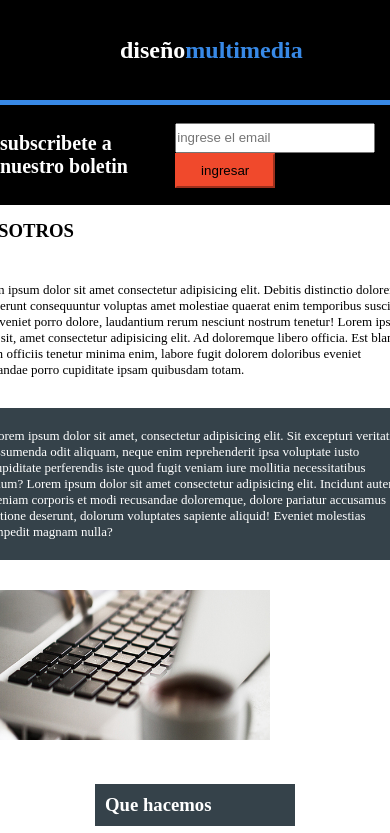
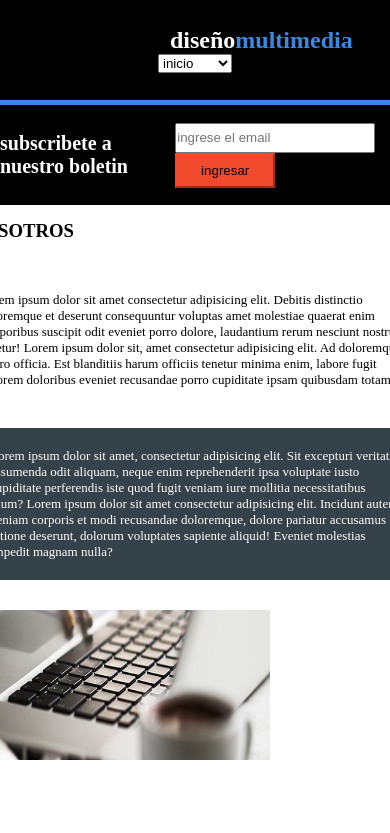
Before and after one commit to juaanmarin/taller_maquetadoweb, a plain HTML site: page nosotros.html in a window 390 px wide. Shown: the top 833 px of the page. Drawn offline with Linux system fonts and the light colour scheme.

Commit message:
se agregaron un nuevo menu a la pagina nosotros y se modigico su estilo para que sea responsive

```diff
--- a/css/stiloN.css
+++ b/css/stiloN.css
@@ -12,9 +12,9 @@ header{
     justify-content: space-around;
     align-items: center;
 }
-.texto1{
+.titulodoble{
     display: flex;
-
+    width: 50px;
 }
 .menu{
     display: flex;
@@ -89,10 +89,11 @@ footer{
 }
 
 .imagen{
-    background-size: cover;
+    width: 800px;
+    height: 200px;
 }
 .imagen img{
-    width: 1100px;
+    width: 800px;
     height: 200px;
 }
 .titulo{
@@ -103,17 +104,20 @@ footer{
     color: black;
     width: 1100px;
 }
+.texto1{
+    width: 800px;
+    padding: 10px;
+    font-size: 15px;
+}
 .texto2{
     background-color: rgb(53, 66, 74);
-    width: 1100px;
+    width: 800px;
     padding: 20px;
     font-size: 15px;
 }
-
 .derecha{
     width: 500px;
 }
-
 .texto3{
     background-color:rgb(53, 66, 74);
     width: 350px;
@@ -123,20 +127,18 @@ footer{
     font-size: 15px;
 }
 .texto1 p{
+    width: 800px;
     font-size: 15px;
 }
 .texto2 p{
     font-size: 15px;
 }
-
-
 .titulo2{
     padding: 10px;
     background-color: rgb(53, 66, 74);
     width: 350px;
     color: white;
 }
-
 .imagen img{
     width: 350px;
 
@@ -176,7 +178,13 @@ footer{
     .texto1{
         width: 600px;
     }
+    .texto1 p{
+        width: 600px;
+    }
     .texto2{
+        width: 600px;
+    }
+    .imagen{
         width: 600px;
     }
     .imagen img{
@@ -205,6 +213,7 @@ footer{
         width: auto;
     }
     .texto1 p{
+        width: 440px;
         font-size: 13px;
     }
     .texto2 p{
@@ -255,6 +264,14 @@ footer{
     }
 }
 @media (max-width:576px){
+    header {
+
+        display: flex;
+        flex-direction: column;
+        align-items: center;
+        justify-content: center;
+    }
+
     .menu{
         display: none;
     }
--- a/nosotros.html
+++ b/nosotros.html
@@ -9,8 +9,16 @@
 </head>
 <body>
     <header>
-        <div class="texto1"><div class="diseño"><h2>diseño</h2></div><div class="multimendia"><h2>multimedia</h2></div></object></div>
+        <div class="titulodoble"><div class="diseño"><h2>diseño</h2></div><div class="multimendia"><h2>multimedia</h2></div></object></div>
         <div class="menu"><a href="index.html"><p>inicio</p></a> <a href="nosotros.html">nosotros</a> <a href="servicios.html"><p>servicios</p></a><a href="contacto.html"><p>contacto</p></a></div>
+        <div class="menu2">
+            <select name="obciones" id="menu">
+                <option value="">inicio</option>
+                <option value="">nosotros</option>
+                <option value="">servicios</option>
+                <option value="">contacto</option>
+            </select>
+        </div>
     </header>
     <div class="linea1"></div>
     <nav>
```
